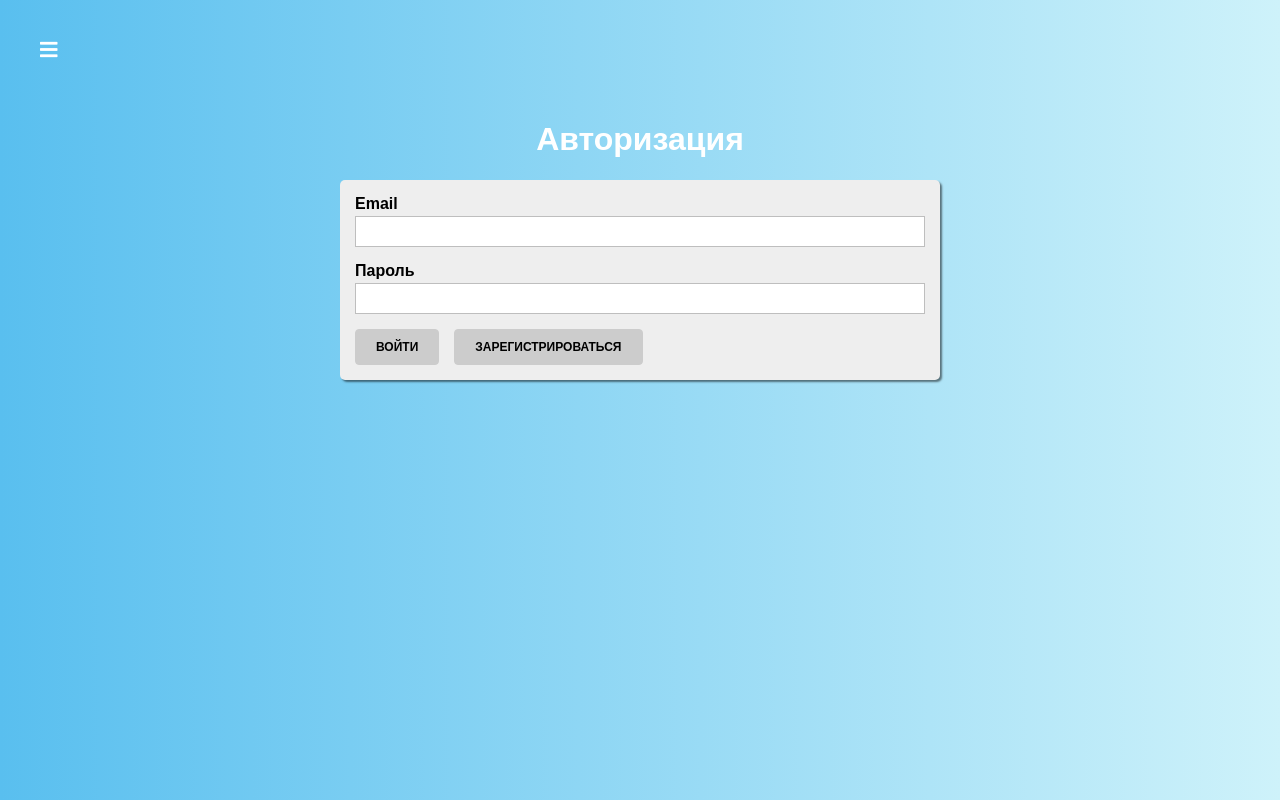
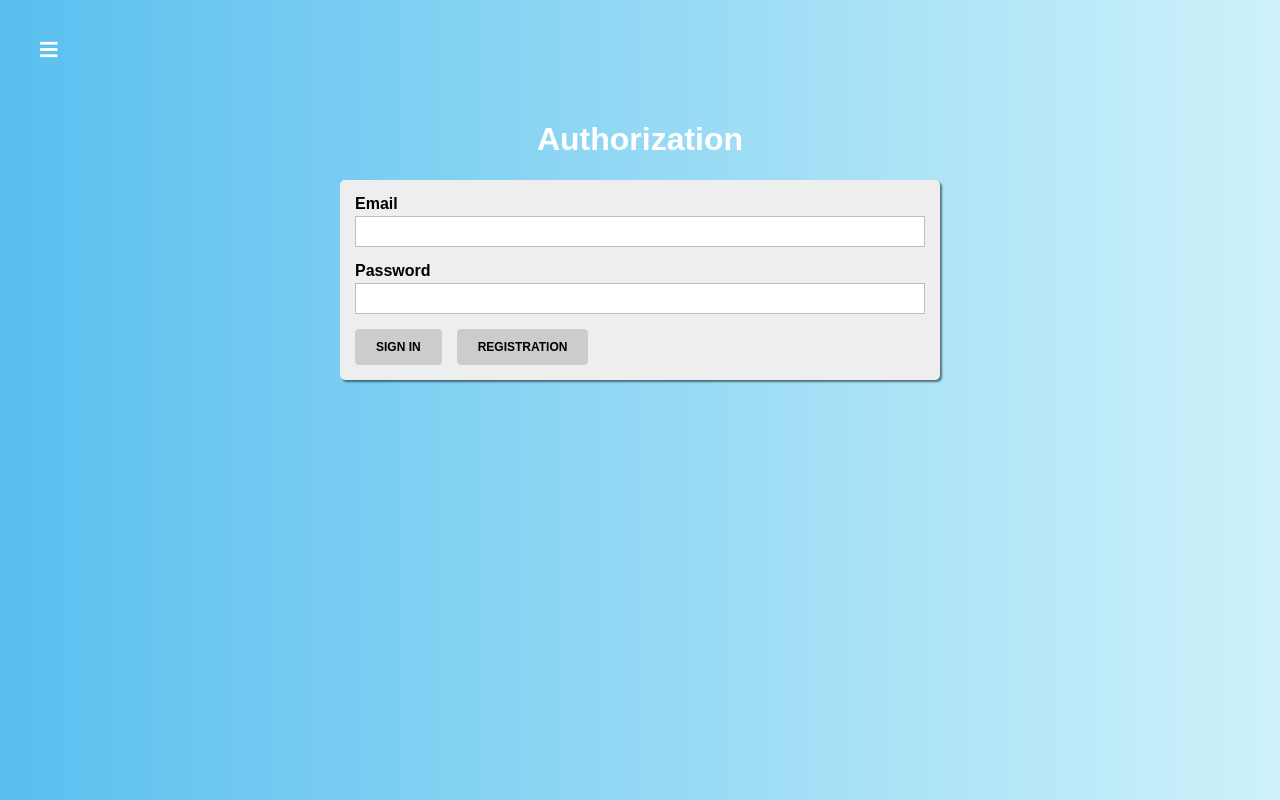
Before and after one commit to nnjn-ui/application.test.github.io, a React app in the folder react-quiz/: page /auth in a window 1280 px wide. Built offline with nearby package versions, Linux system fonts and the light colour scheme.

Commit message:
Update Auth.js

```diff
--- a/react-quiz/src/containers/Auth/Auth.js
+++ b/react-quiz/src/containers/Auth/Auth.js
@@ -17,7 +17,7 @@ import {auth} from '../../store/actions/auth'
         value: '',
         type: 'email',
         label: 'Email',
-        errorMessage: 'Введите корректный email',
+        errorMessage: 'Enter correct email',
         valid: false,
         touched: false,
         validation: {
@@ -28,8 +28,8 @@ import {auth} from '../../store/actions/auth'
       password: {
         value: '',
         type: 'password',
-        label: 'Пароль',
-        errorMessage: 'Введите корректный пароль',
+        label: 'Password',
+        errorMessage: 'Enter correct password',
         valid: false,
         touched: false,
         validation: {
@@ -126,7 +126,7 @@ import {auth} from '../../store/actions/auth'
     return (
       <div className={classes.Auth}>
         <div>
-          <h1>Авторизация</h1>
+          <h1>Authorization</h1>
 
           <form onSubmit={this.submitHandler} className={classes.AuthForm}>
 
@@ -137,7 +137,7 @@ import {auth} from '../../store/actions/auth'
               onClick={this.loginHandler}
               disabled={!this.state.isFormValid}
             >
-              Войти
+              Sign in
             </Button>
 
             <Button
@@ -145,7 +145,7 @@ import {auth} from '../../store/actions/auth'
               onClick={this.registerHandler}
               disabled={!this.state.isFormValid}
             >
-              Зарегистрироваться
+              Registration
             </Button>
           </form>
         </div>
```
